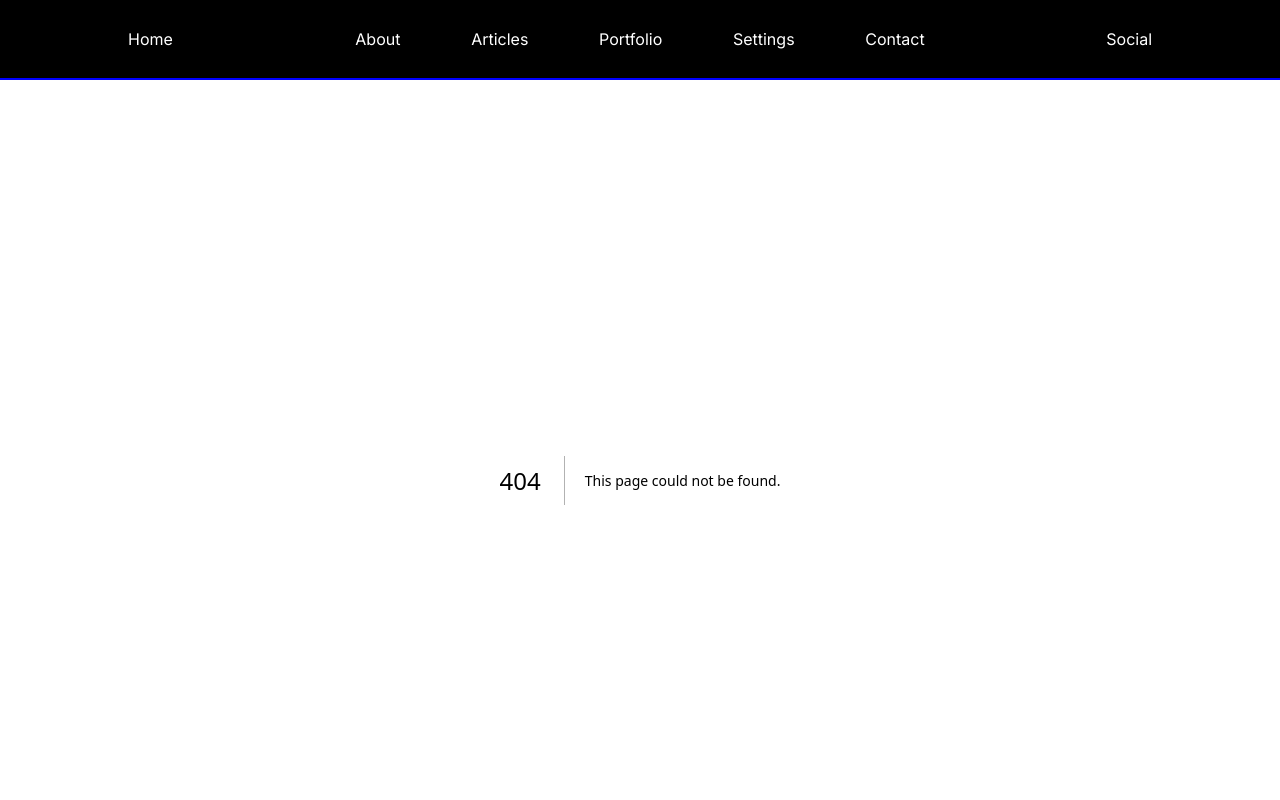
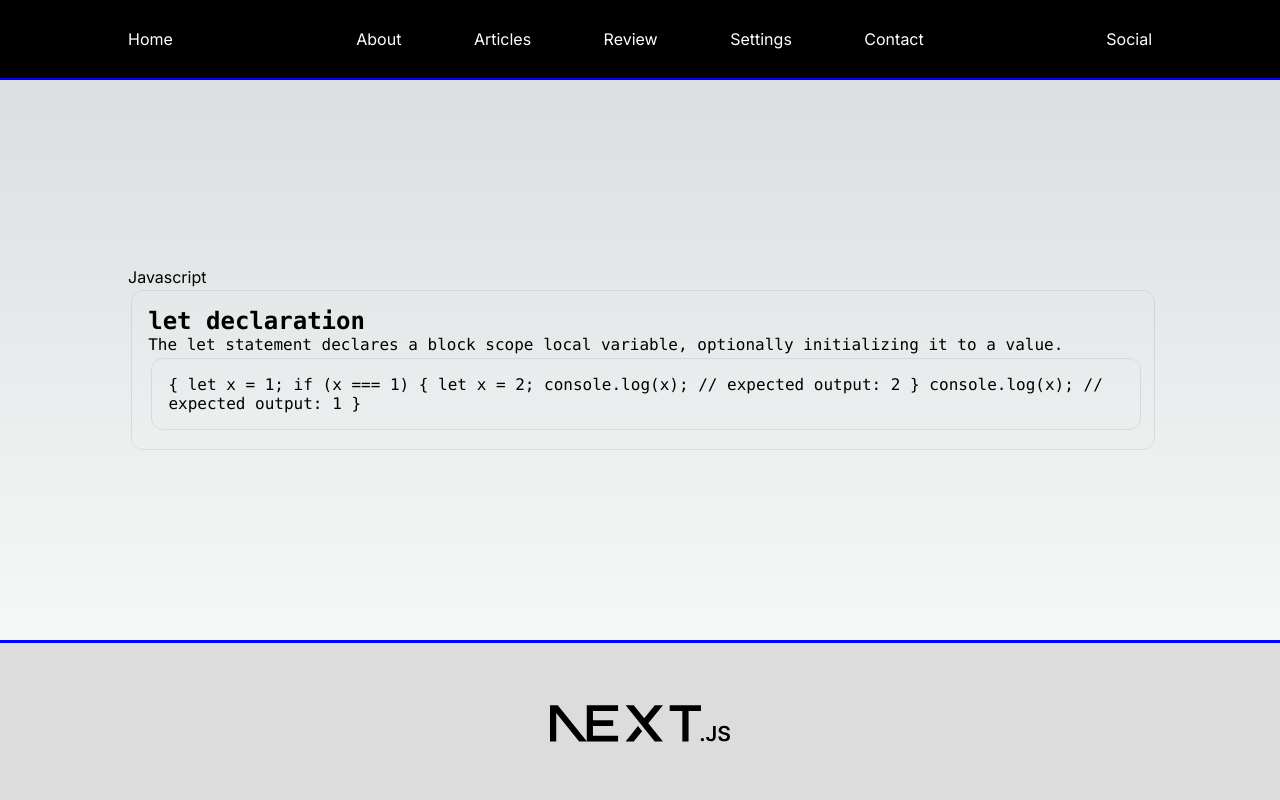
Before and after one commit to carlosharo/portfolio, a Next.js app: page /review in a window 1280 px wide. Before the commit this address had no page. Shown: the top 800 px of the page. Built offline with nearby package versions, Linux system fonts and the light colour scheme.

Commit message:
master: add review page

```diff
--- a/app/components/HeaderLayout.tsx
+++ b/app/components/HeaderLayout.tsx
@@ -16,7 +16,7 @@ export const HeaderLayout = () => {
                         <Link href="/articles">Articles</Link>
                     </li>
                     <li>
-                        <Link href="/portfolio">Portfolio</Link>
+                        <Link href="/review">Review</Link>
                     </li>
                     <li>
                         <Link href="/settings">Settings</Link>
--- /dev/null
+++ b/app/review/page.tsx
@@ -0,0 +1,32 @@
+import styles from "../page.module.css";
+
+export default function About() {
+    return (
+        <div className={styles.container}>
+            <div className={styles.leftbar}>
+                <div>Javascript</div>
+            </div>
+            <div className={styles.data_container}>
+                <div className={styles.card}>
+                    <h2>let declaration</h2>
+                    <p>
+                        <div className={styles.description}>
+                            {`The let statement declares a block scope local variable, optionally initializing it to a value.`}
+                        </div>
+                        <div className={styles.card}>
+                            {`{
+                                let x = 1;
+
+                                if (x === 1) {
+                                    let x = 2;
+                                    console.log(x);   // expected output: 2
+                                }
+                                console.log(x);   // expected output: 1
+                            }`}
+                        </div>
+                    </p>
+                </div>
+            </div>
+        </div>
+    );
+}
```
